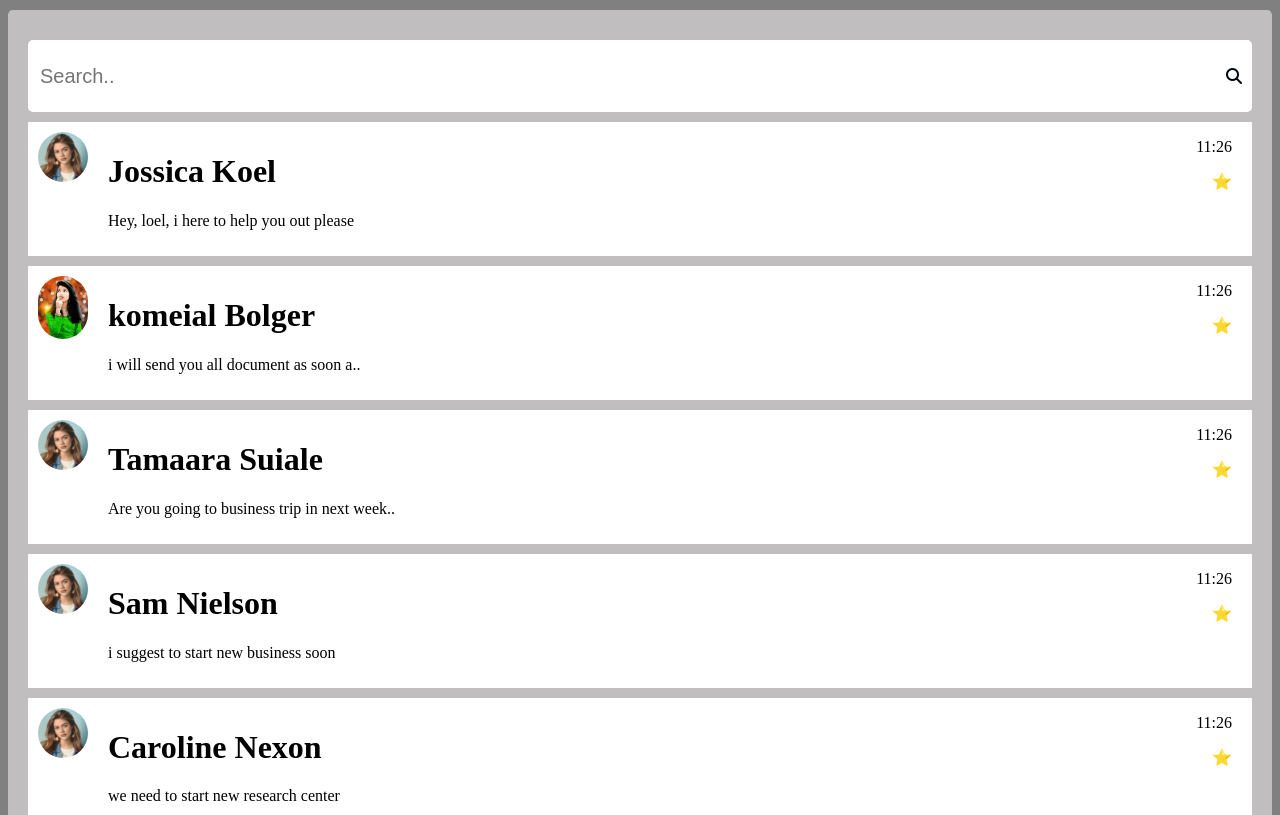
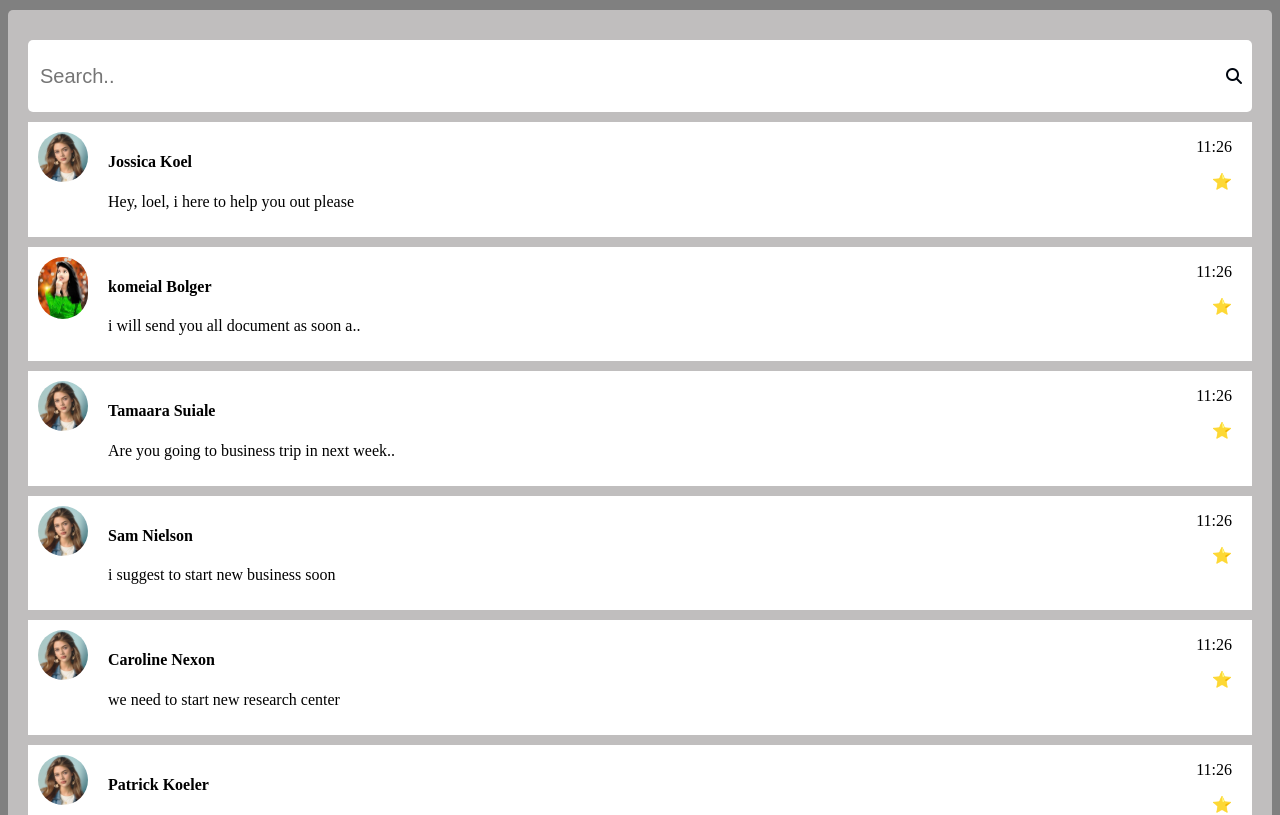
Before and after one commit to spartanachu/react-name-list, a JavaScript app: page / in a window 1280 px wide. Shown: the top 815 px of the page. Built offline with nearby package versions, Linux system fonts and the light colour scheme.

Commit message:
Update index.js

```diff
--- a/src/index.js
+++ b/src/index.js
@@ -54,7 +54,7 @@ function Namelist(props) {
 
                 <div className="image1"><img src={props.image} alt="" /></div>
                 <div className="name">
-                    <h1>{props.name} </h1>
+                    <h4>{props.name} </h4>
                     <p>{props.dec} </p></div>
                 <div className="dt">
                     <p>11:26</p>
```
